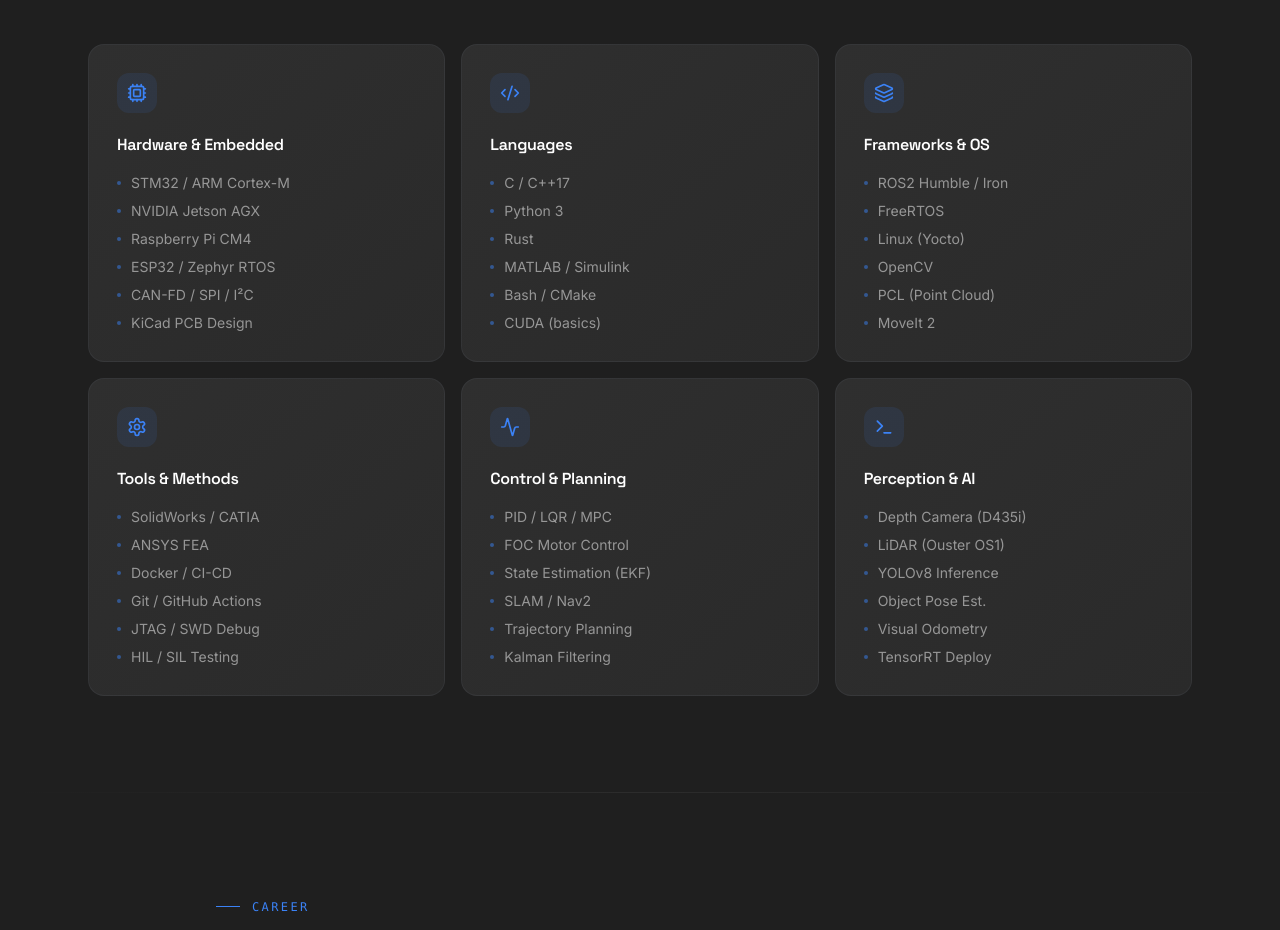
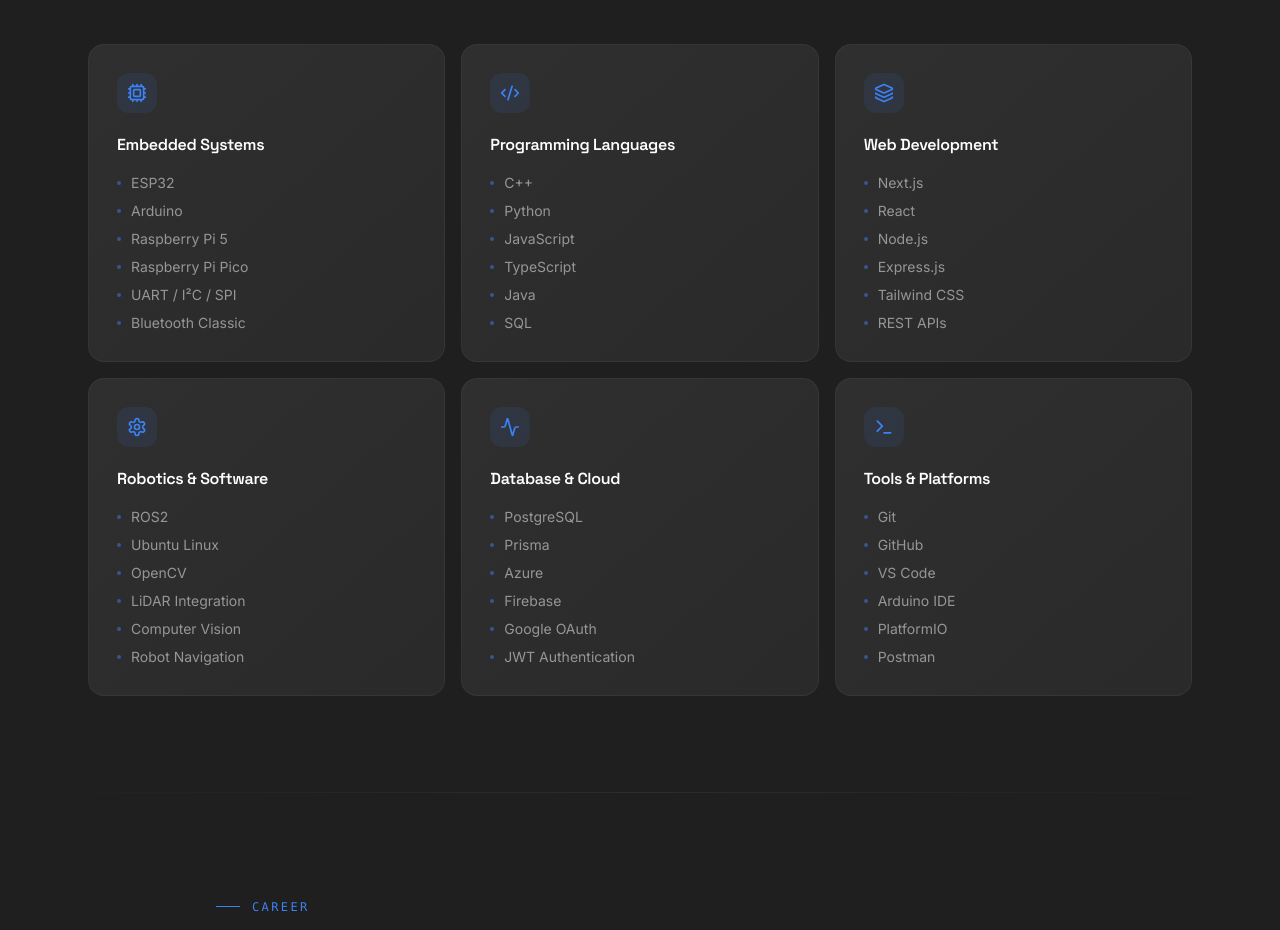
Before and after one commit to Shoumant201/Ro_portfolio, a React (Vite) app: page / in a window 1280 px wide. Shown: the part 4600-5530 px from the top of the page. Built offline with nearby package versions, Linux system fonts and the light colour scheme.

Commit message:
Add: Added Technical stack

```diff
--- a/src/app/App.tsx
+++ b/src/app/App.tsx
@@ -884,33 +884,75 @@
 const skillCategories = [
   {
     icon: <Cpu size={20} />,
-    title: "Hardware & Embedded",
-    skills: ["STM32 / ARM Cortex-M", "NVIDIA Jetson AGX", "Raspberry Pi CM4", "ESP32 / Zephyr RTOS", "CAN-FD / SPI / I²C", "KiCad PCB Design"],
+    title: "Embedded Systems",
+    skills: [
+      "ESP32",
+      "Arduino",
+      "Raspberry Pi 5",
+      "Raspberry Pi Pico",
+      "UART / I²C / SPI",
+      "Bluetooth Classic",
+    ],
   },
   {
     icon: <Code2 size={20} />,
-    title: "Languages",
-    skills: ["C / C++17", "Python 3", "Rust", "MATLAB / Simulink", "Bash / CMake", "CUDA (basics)"],
+    title: "Programming Languages",
+    skills: [
+      "C++",
+      "Python",
+      "JavaScript",
+      "TypeScript",
+      "Java",
+      "SQL",
+    ],
   },
   {
     icon: <Layers size={20} />,
-    title: "Frameworks & OS",
-    skills: ["ROS2 Humble / Iron", "FreeRTOS", "Linux (Yocto)", "OpenCV", "PCL (Point Cloud)", "MoveIt 2"],
+    title: "Web Development",
+    skills: [
+      "Next.js",
+      "React",
+      "Node.js",
+      "Express.js",
+      "Tailwind CSS",
+      "REST APIs",
+    ],
   },
   {
     icon: <Settings size={20} />,
-    title: "Tools & Methods",
-    skills: ["SolidWorks / CATIA", "ANSYS FEA", "Docker / CI-CD", "Git / GitHub Actions", "JTAG / SWD Debug", "HIL / SIL Testing"],
+    title: "Robotics & Software",
+    skills: [
+      "ROS2",
+      "Ubuntu Linux",
+      "OpenCV",
+      "LiDAR Integration",
+      "Computer Vision",
+      "Robot Navigation",
+    ],
   },
   {
     icon: <Activity size={20} />,
-    title: "Control & Planning",
-    skills: ["PID / LQR / MPC", "FOC Motor Control", "State Estimation (EKF)", "SLAM / Nav2", "Trajectory Planning", "Kalman Filtering"],
+    title: "Database & Cloud",
+    skills: [
+      "PostgreSQL",
+      "Prisma",
+      "Azure",
+      "Firebase",
+      "Google OAuth",
+      "JWT Authentication",
+    ],
   },
   {
     icon: <Terminal size={20} />,
-    title: "Perception & AI",
-    skills: ["Depth Camera (D435i)", "LiDAR (Ouster OS1)", "YOLOv8 Inference", "Object Pose Est.", "Visual Odometry", "TensorRT Deploy"],
+    title: "Tools & Platforms",
+    skills: [
+      "Git",
+      "GitHub",
+      "VS Code",
+      "Arduino IDE",
+      "PlatformIO",
+      "Postman",
+    ],
   },
 ];
 
```
